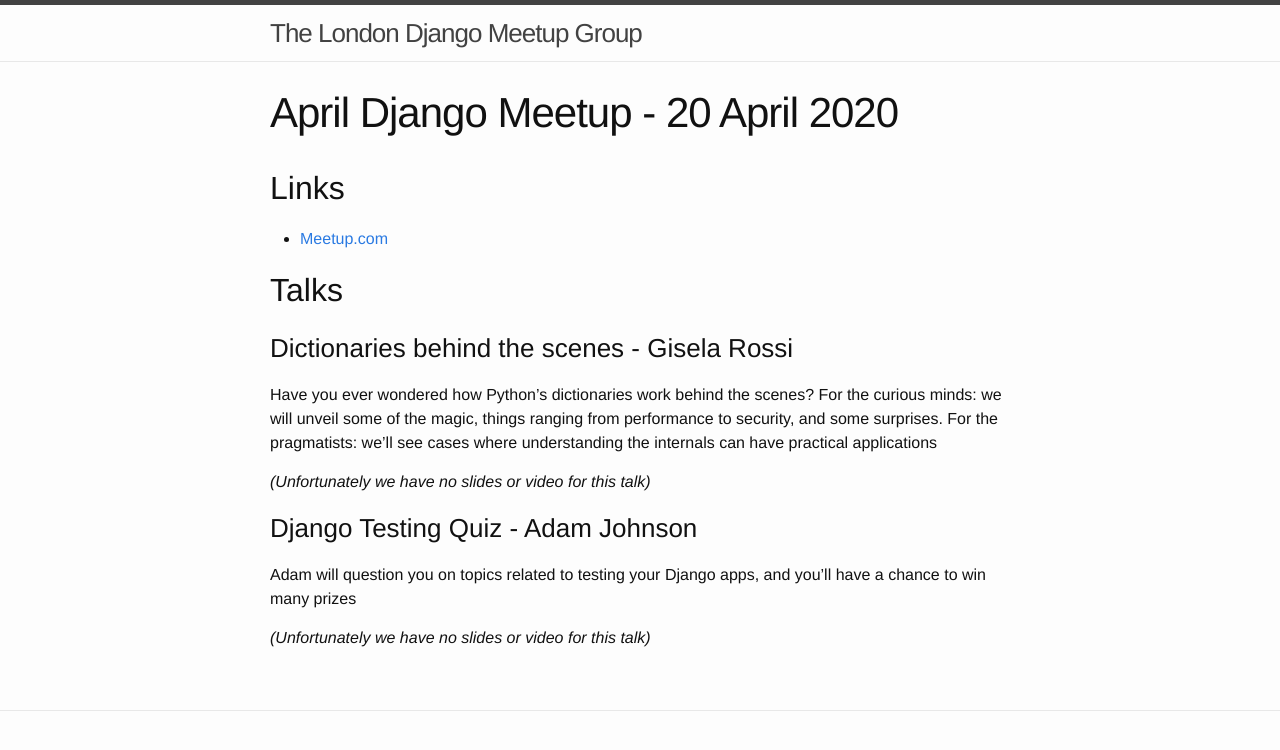
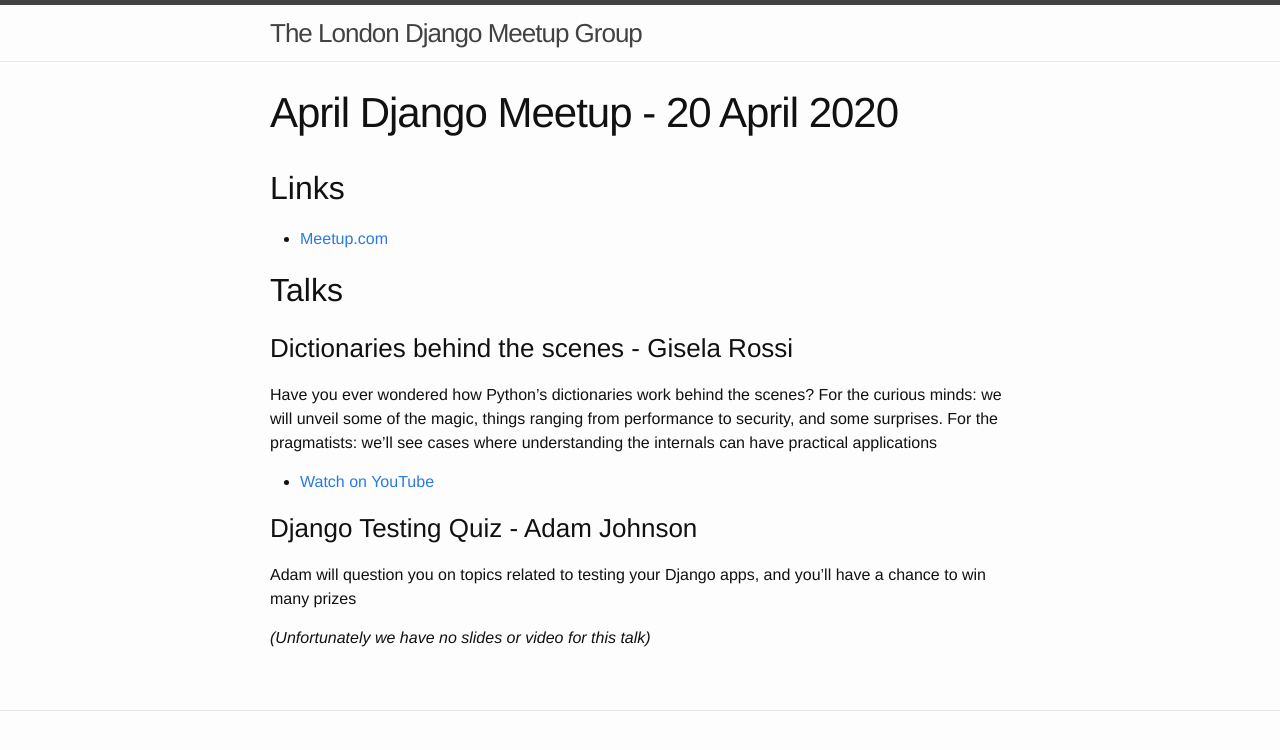
Before and after one commit to djangolondon/djangolondon.github.io, a Jekyll site: the page built from _meetups/2020-04-20.md, in a window 1280 px wide. Shown: the top 750 px of the page. Built offline with Jekyll 4.4.1, drawn with Linux system fonts in a browser that asks for light colours.

Commit message:
Add YouTube link for Gisela's talk

```diff
--- a/_layouts/meetup.html
+++ b/_layouts/meetup.html
@@ -35,10 +35,13 @@
                 <p>{{ talk.description | markdownify }}</p>
             {% endif %}
 
-            {% if talk.skills_matter or talk.slides or talk.blogpost or talk.code %}
+            {% if talk.skills_matter or talk.youtube or talk.slides or talk.blogpost or talk.code %}
                 <ul>
                     {% if talk.skills_matter %}
                         <li><a href="{{ talk.skills_matter }}">Watch on Skills Matter</a></li>
+                    {% endif %}
+                    {% if talk.youtube %}
+                        <li><a href="{{ talk.youtube }}">Watch on YouTube</a></li>
                     {% endif %}
                     {% if talk.slides %}
                         <li><a href="{{ talk.slides }}">Read the slides</a></li>
--- a/_meetups/2020-04-20.md
+++ b/_meetups/2020-04-20.md
@@ -7,6 +7,7 @@
 - title: Dictionaries behind the scenes
   speaker: Gisela Rossi
   description: "Have you ever wondered how Python's dictionaries work behind the scenes? For the curious minds: we will unveil some of the magic, things ranging from performance to security, and some surprises. For the pragmatists: we'll see cases where understanding the internals can have practical applications"
+  youtube: https://www.youtube.com/watch?v=6Ju2X1wNbl0
 
 - title: Django Testing Quiz
   speaker: Adam Johnson
```
